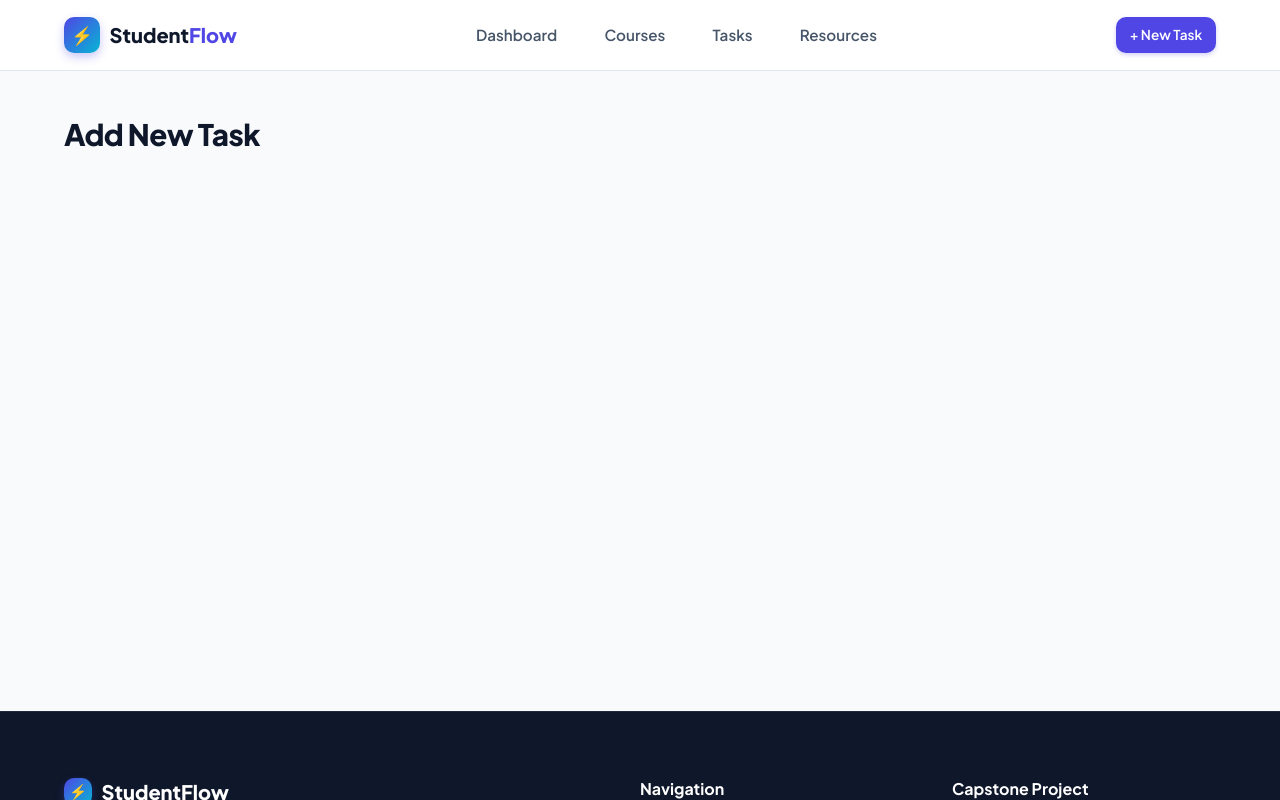
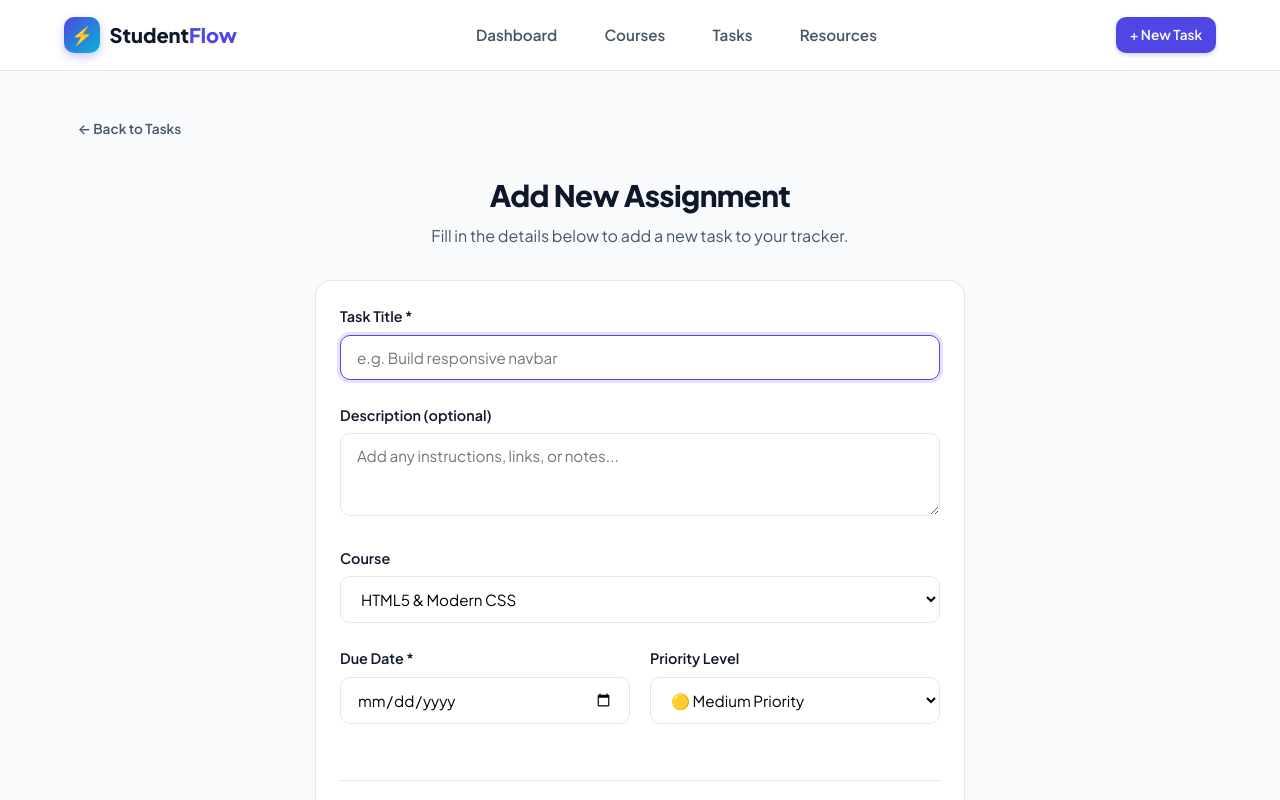
Before and after one commit to mh5034/Student-Flow, a Next.js app in the folder studentflow-starter/: page /tasks/new in a window 1280 px wide. Shown: the top 800 px of the page. Built offline with nearby package versions, Linux system fonts and the light colour scheme.

Commit message:
build NewTaskPage and TaskForm component

```diff
--- a/studentflow-starter/app/tasks/new/page.js
+++ b/studentflow-starter/app/tasks/new/page.js
@@ -1,8 +1,23 @@
+import TaskForm from "@/components/TaskForm";
+import { courses } from "@/data/courses";
+import Link from "next/link";
+
 export default function NewTaskPage() {
   return (
     <div className="container">
-      <h1 className="page-title">Add New Task</h1>
       {/* TODO: Render TaskForm component here */}
+      <div className="page-back-btn">
+        <Link className="btn btn-ghost btn-sm" href="/tasks">
+          ← Back to Tasks
+        </Link>
+      </div>
+      <div className="page-title-center">
+        <h1 className="page-title">Add New Assignment</h1>
+        <p className="page-subtitle">
+          Fill in the details below to add a new task to your tracker.
+        </p>
+      </div>
+      <TaskForm courses={courses}/>
     </div>
   );
 }
--- a/studentflow-starter/app/tasks/page.js
+++ b/studentflow-starter/app/tasks/page.js
@@ -14,6 +14,8 @@ export default function TasksPage() {
   const [statusFilter, setStatusFilter] = useState("all");
   const [priorityFilter, setPriorityFilter] = useState("all");
   const [courseFilter, setCourseFilter] = useState("all");
+
+  const completedTasks = tasks.filter((task) => task.status === "completed");
 
   const filteredTasks = tasks
     .filter((task) => {
@@ -47,7 +49,8 @@ export default function TasksPage() {
         <div>
           <h1 className="page-title">Task Manager</h1>
           <p className="page-subtitle">
-            Manage, filter, and track all your course assignments
+            Manage, filter, and track all your course assignments (
+            {completedTasks.length} of {tasks.length} completed).
           </p>
         </div>
         <div className="page-header-actions">
--- a/studentflow-starter/components/TaskFilters.js
+++ b/studentflow-starter/components/TaskFilters.js
@@ -73,16 +73,20 @@ export default function TaskFilters({
           ))}
         </select>
       </div>
+      {(statusFilter !== "all" ||
+        priorityFilter !== "all" ||
+        courseFilter !== "all") && (
         <div className="filter-group filter-reset-group">
           <label className="filter-label">&nbsp;</label>
           <button
-          onClick={() => onReset()}
+            onClick={onReset}
             type="button"
             className="btn btn-ghost btn-sm"
           >
             Reset Filters ✕
           </button>
         </div>
+      )}
     </div>
   );
 }
--- a/studentflow-starter/components/TaskForm.js
+++ b/studentflow-starter/components/TaskForm.js
@@ -10,10 +10,153 @@ export default function TaskForm({ courses = [] }) {
   // 1. Create state for title, description, courseId, dueDate, priority, error
   // 2. Validate inputs on submit
   // 3. Call addTask() and redirect to '/tasks'
+  const { addTask } = useTasks();
+  const router = useRouter();
+  const [enteredValues, setEnteredValues] = useState({
+    title: "",
+    description: "",
+    courseId: courses[0].id,
+    dueDate: "",
+    priority: "medium",
+    error: "",
+  });
+
+  const handleInputChange = (identifier, value) => {
+    setEnteredValues((prev) => ({
+      ...prev,
+      [identifier]: value,
+    }));
+  };
+
+  const handleSubmit = (e) => {
+    e.preventDefault();
+
+    if (!enteredValues.title.trim()) {
+      setEnteredValues((prev) => ({
+        ...prev,
+        error: "⚠️ Please enter a task title.",
+      }));
+      return;
+    }
+
+    if (!enteredValues.dueDate.trim()) {
+      setEnteredValues((prev) => ({
+        ...prev,
+        error: "⚠️ Please choose a due date.",
+      }));
+      return;
+    }
+
+    setEnteredValues((prev) => ({
+      ...prev,
+      error: "",
+    }));
+
+    const task = {
+      id: generateId(),
+      title: enteredValues.title,
+      description: enteredValues.description,
+      courseId: enteredValues.courseId,
+      dueDate: enteredValues.dueDate,
+      priority: enteredValues.priority,
+      status: "pending",
+    };
+
+    addTask(task);
+
+    router.push("/tasks");
+  };
 
   return (
-    <form className="task-form card">
+    <form className="task-form card" onSubmit={handleSubmit}>
       {/* TODO: Add title input, description textarea, course select, dueDate input, priority select, and submit button */}
+      {enteredValues.error != "" && (
+        <div className="form-error-banner">{enteredValues.error}</div>
+      )}
+      <div className="form-group">
+        <label htmlFor="title" className="form-label">
+          Task Title *
+        </label>
+        <input
+          id="title"
+          placeholder="e.g. Build responsive navbar"
+          className="form-input"
+          type="text"
+          autoFocus
+          onChange={(e) => handleInputChange("title", e.target.value)}
+          value={enteredValues.title}
+        />
+      </div>
+      <div className="form-group">
+        <label htmlFor="description" className="form-label">
+          Description (optional)
+        </label>
+        <textarea
+          id="description"
+          rows={3}
+          placeholder="Add any instructions, links, or notes..."
+          className="form-textarea"
+          onChange={(e) => handleInputChange("description", e.target.value)}
+          value={enteredValues.description}
+        ></textarea>
+      </div>
+      <div className="form-group">
+        <label htmlFor="courseId" className="form-label">
+          Course
+        </label>
+        <select
+          id="courseId"
+          className="form-select"
+          onChange={(e) => handleInputChange("courseId", e.target.value)}
+        >
+          {courses.map((course) => (
+            <option key={course.id} value={course.id}>
+              {course.title}
+            </option>
+          ))}
+        </select>
+      </div>
+      <div className="form-row">
+        <div className="form-group">
+          <label htmlFor="dueDate" className="form-label">
+            Due Date *
+          </label>
+          <input
+            id="dueDate"
+            type="date"
+            className="form-input"
+            onChange={(e) => handleInputChange("dueDate", e.target.value)}
+            value={enteredValues.dueDate}
+          />
+        </div>
+        <div className="form-group">
+          <label className="form-label" htmlFor="priority">
+            Priority Level
+          </label>
+          <select
+            id="priority"
+            defaultValue="medium"
+            className="form-select"
+            onChange={(e) => handleInputChange("priority", e.target.value)}
+          >
+            <option value="low">🟢 Low Priority</option>
+            <option value="medium">🟡 Medium Priority</option>
+            <option value="high">🔴 High Priority</option>
+          </select>
+        </div>
+      </div>
+      <div className="form-actions">
+        <button
+          onClick={() => router.push("/tasks")}
+          type="button"
+          className="btn btn-secondary"
+        >
+          Cancel
+        </button>
+        <button type="submit" className="btn btn-primary">
+          Save Task
+        </button>
+      </div>
     </form>
   );
 }
--- a/studentflow-starter/context/TaskContext.js
+++ b/studentflow-starter/context/TaskContext.js
@@ -35,7 +35,7 @@ export function TaskProvider({ children }) {
   // TODO 5: Implement addTask(newTask)
 
   const addTask = (newTask) => {
-    setTasks((prevTasks) => [...prevTasks, newTask]);
+    setTasks((prevTasks) => [newTask, ...prevTasks]);
   };
   // TODO 6: Implement toggleTask(taskId)
 
```
Also changed, not shown: studentflow-starter/app/courses/page.js (+18 -13 lines). Lines whose indentation alone changed are shown as unchanged.
